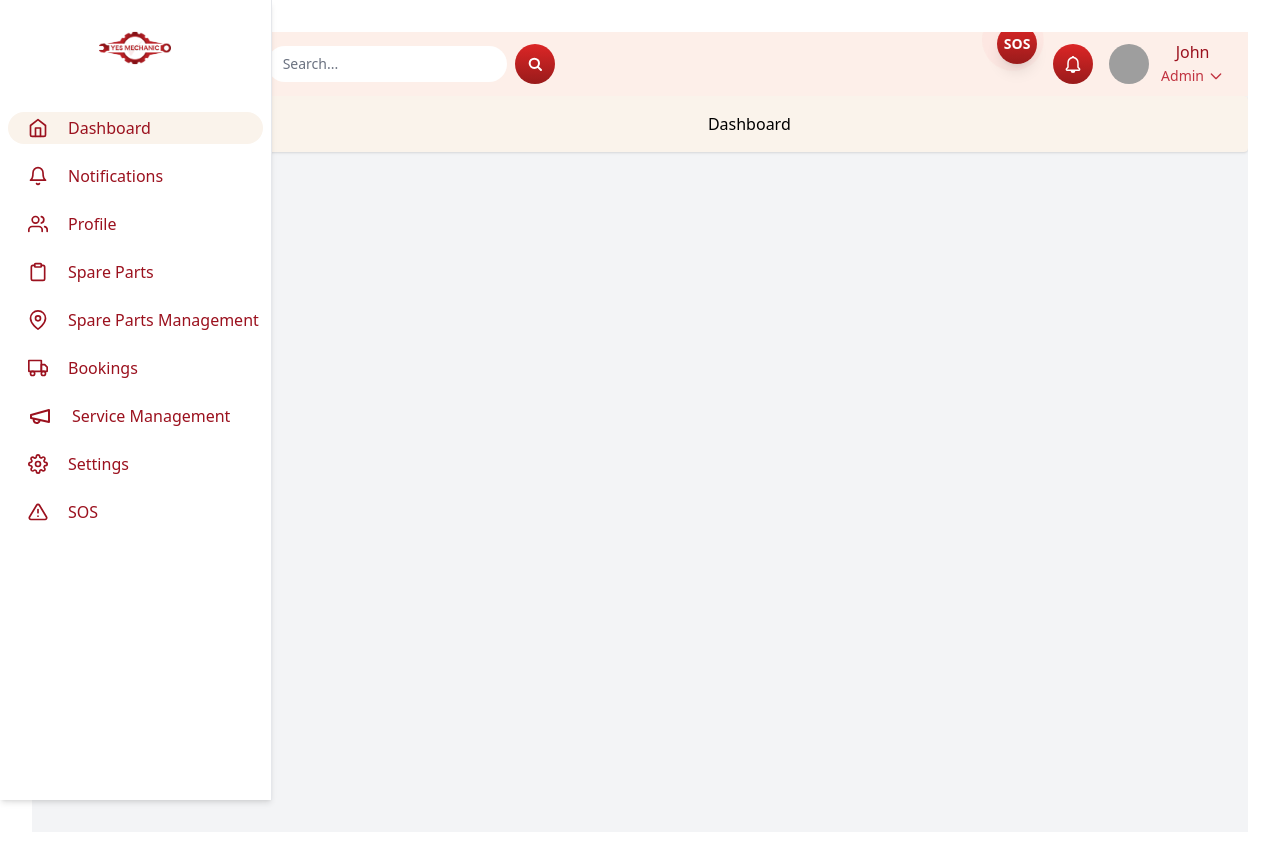
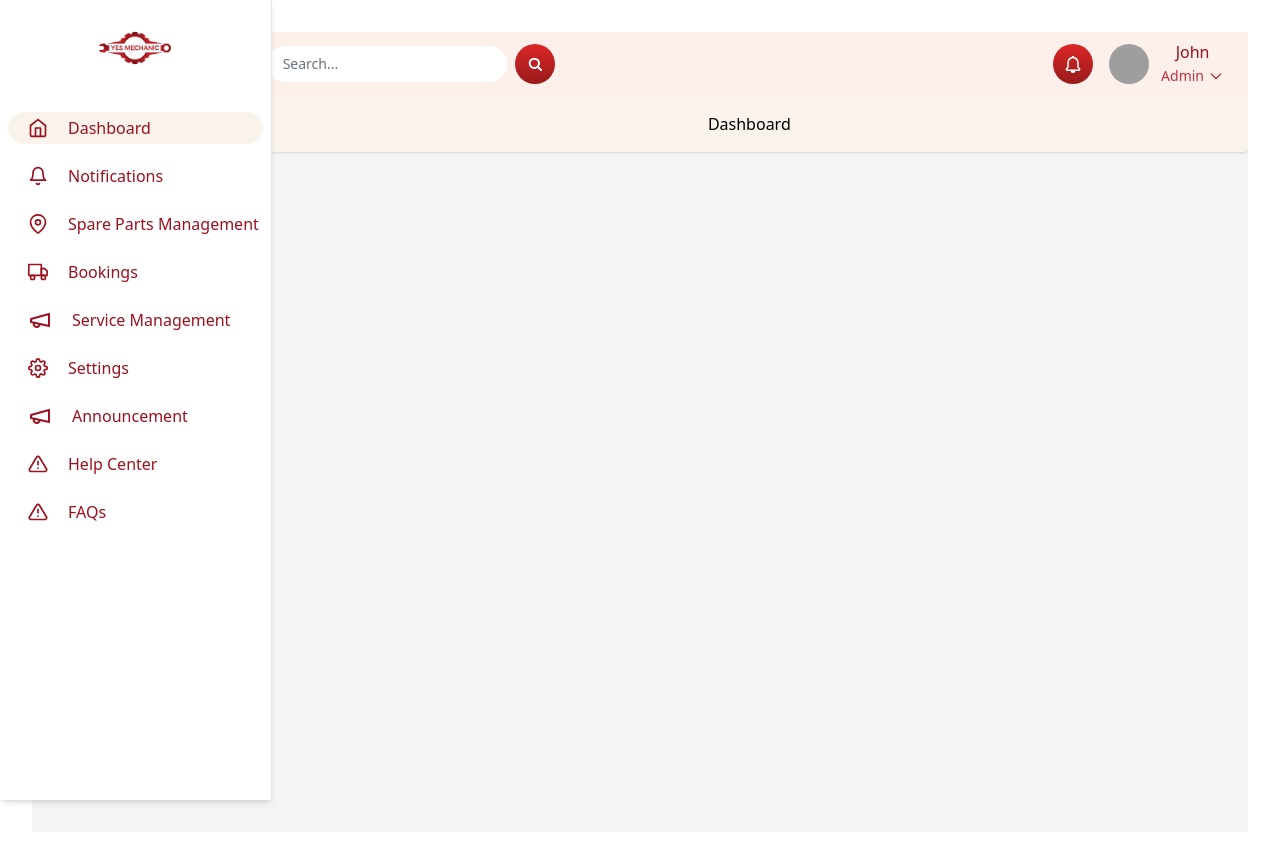
Before and after one commit to SMS-ReactAdminPannel/smsreactpartnerpannel, a React (Vite) app: page / in a window 1280 px wide. Shown: the top 848 px of the page. Built offline with nearby package versions, Linux system fonts and the light colour scheme; sample sign-in values are in the browser's storage; grey boxes are pictures that could not be loaded.

Commit message:
layout modified

```diff
--- a/src/components/Navbar/Navbar.tsx
+++ b/src/components/Navbar/Navbar.tsx
@@ -116,9 +116,6 @@ const Navbar: React.FC = () => {
 		setShowNotifications(false);
 		navigate('/notifications');
 	};
-	const handleSosClick = () => {
-		navigate('/sos');
-	};
 
 	const toggleDropdown = () => {
 		setIsDropdownOpen((prev) => !prev);
@@ -158,22 +155,6 @@ const Navbar: React.FC = () => {
 							<path d='M21 21l-4.35-4.35M11 18a7 7 0 1 1 0-14 7 7 0 0 1 0 14z' />
 						</svg>
 					</button>
-				</div>
-
-				{/* SOS Emergency Icon */}
-				<div className='relative w-full'>
-					{/* SOS Icon */}
-					<div className='absolute right-4 top-1/2 -translate-y-1/2'>
-						<div className='relative'>
-							<span className='absolute inline-flex h-8 w-8 rounded-full bg-red-400 opacity-75 animate-ping'></span>
-							<button
-								onClick={handleSosClick}
-								className='relative z-10 inline-flex items-center justify-center w-10 h-10 rounded-full bg-gradient-to-r from-red-600 to-red-800 text-white font-bold text-sm shadow-lg hover:scale-105 transition-transform'
-							>
-								SOS
-							</button>
-						</div>
-					</div>
 				</div>
 
 				<div className='ml-auto flex items-center space-x-4 pr-4'>
--- a/src/components/Sidebar/SideBar.tsx
+++ b/src/components/Sidebar/SideBar.tsx
@@ -65,20 +65,6 @@ const SideBar = () => {
 						onClick={handleLinkClick}
 					/>
 					<SidebarLink
-						to='/profile'
-						icon={<FiUsers />}
-						label='Profile'
-						isOpen={isOpen}
-						onClick={handleLinkClick}
-					/>
-					<SidebarLink
-						to='/spare-parts'
-						icon={<FiClipboard />}
-						label='Spare Parts'
-						isOpen={isOpen}
-						onClick={handleLinkClick}
-					/>
-					<SidebarLink
 						to='/spares-management'
 						icon={<FiMapPin />}
 						label='Spare Parts Management'
@@ -107,9 +93,23 @@ const SideBar = () => {
 						onClick={handleLinkClick}
 					/>
 					<SidebarLink
-						to='/sos'
+						to='/announcement'
+						icon={<Megaphone />}
+						label='Announcement'
+						isOpen={isOpen}
+						onClick={handleLinkClick}
+					/>
+					<SidebarLink
+						to='/help-center'
 						icon={<FiAlertTriangle />}
-						label='SOS'
+						label='Help Center'
+						isOpen={isOpen}
+						onClick={handleLinkClick}
+					/>
+					<SidebarLink
+						to='/faq'
+						icon={<FiAlertTriangle />}
+						label='FAQs'
 						isOpen={isOpen}
 						onClick={handleLinkClick}
 					/>
--- /dev/null
+++ b/src/pages/Announcement/AnnouncementPage.tsx
@@ -0,0 +1,7 @@
+import React from 'react';
+
+const AnnouncementPage = () => {
+	return <div>AnnouncementPage</div>;
+};
+
+export default AnnouncementPage;
--- /dev/null
+++ b/src/pages/FAQ/FaqPage.tsx
@@ -0,0 +1,7 @@
+import React from 'react';
+
+const FaqPage = () => {
+	return <div>FaqPage</div>;
+};
+
+export default FaqPage;
--- /dev/null
+++ b/src/pages/Help Center/HelpCenter.tsx
@@ -0,0 +1,7 @@
+import React from 'react';
+
+const HelpCenter = () => {
+	return <div>HelpCenter</div>;
+};
+
+export default HelpCenter;
--- a/src/routes/AppRoutes.tsx
+++ b/src/routes/AppRoutes.tsx
@@ -11,6 +11,9 @@ import CustomerManagement from '../pages/Customer Management/CustomerManagement'
 import SpareParts from '../pages/Spare Parts/SpareParts';
 import SparePartsManagement from '../pages/Spare Parts Management/SparePartsManagement';
 import SettingsPage from '../pages/SettingsPage/SettingsPage';
+import HelpCenter from '../pages/Help Center/HelpCenter';
+import FaqPage from '../pages/FAQ/FaqPage';
+import AnnouncementPage from '../pages/Announcement/AnnouncementPage';
 
 const AppRoutes = () => {
 	const { isAuthenticated } = useAuth();
@@ -34,6 +37,9 @@ const AppRoutes = () => {
 				<Route path='spare-parts' element={<SpareParts />} />
 				<Route path='spares-management' element={<SparePartsManagement />} />
 				<Route path='settings' element={<SettingsPage />} />
+				<Route path='help-center' element={<HelpCenter />} />
+				<Route path='faq' element={<FaqPage />} />
+				<Route path='announcement' element={<AnnouncementPage />} />
 				<Route path='*' element={<Navigate to='/' />} />
 			</Route>
 		</Routes>
```
